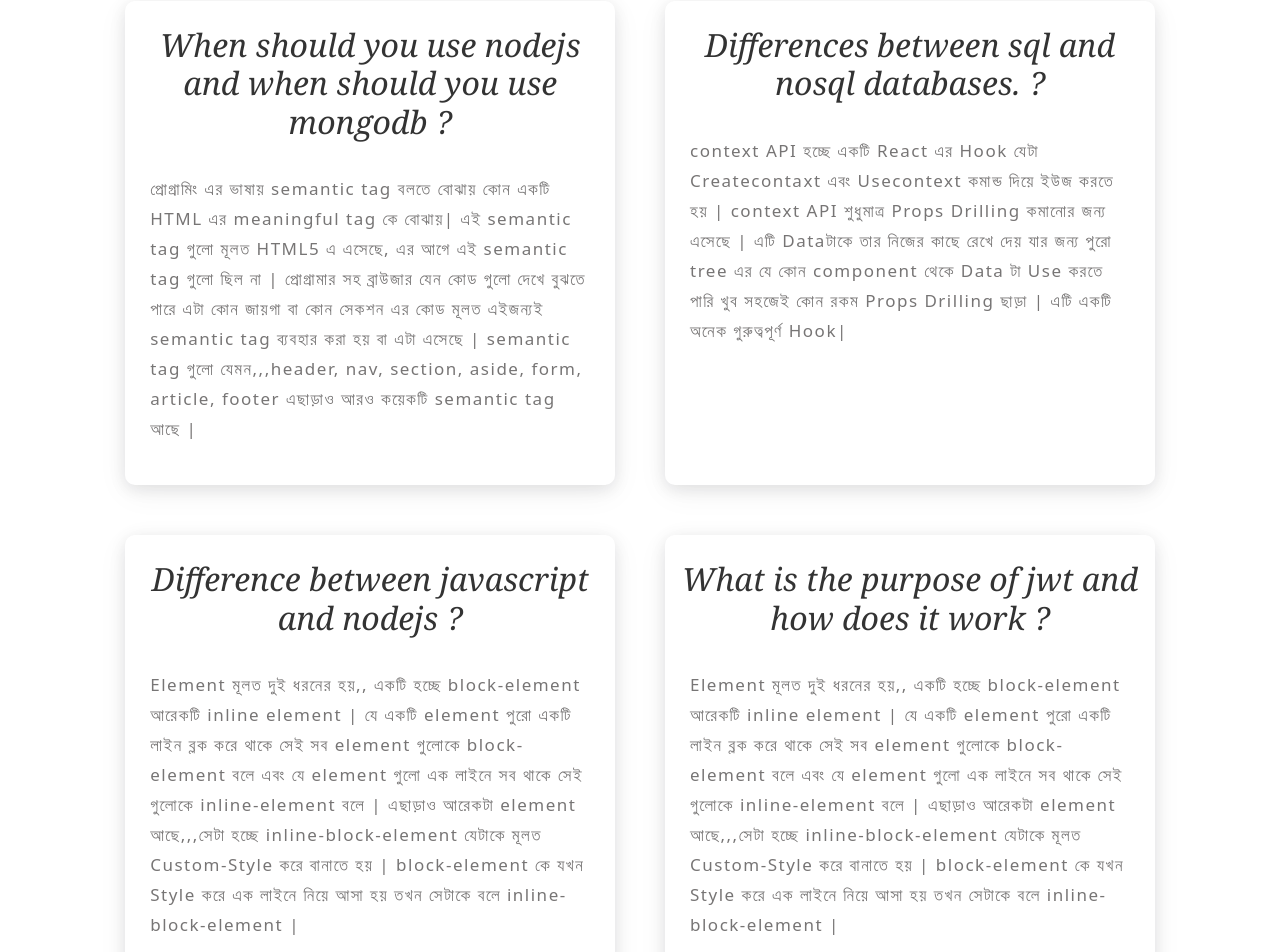
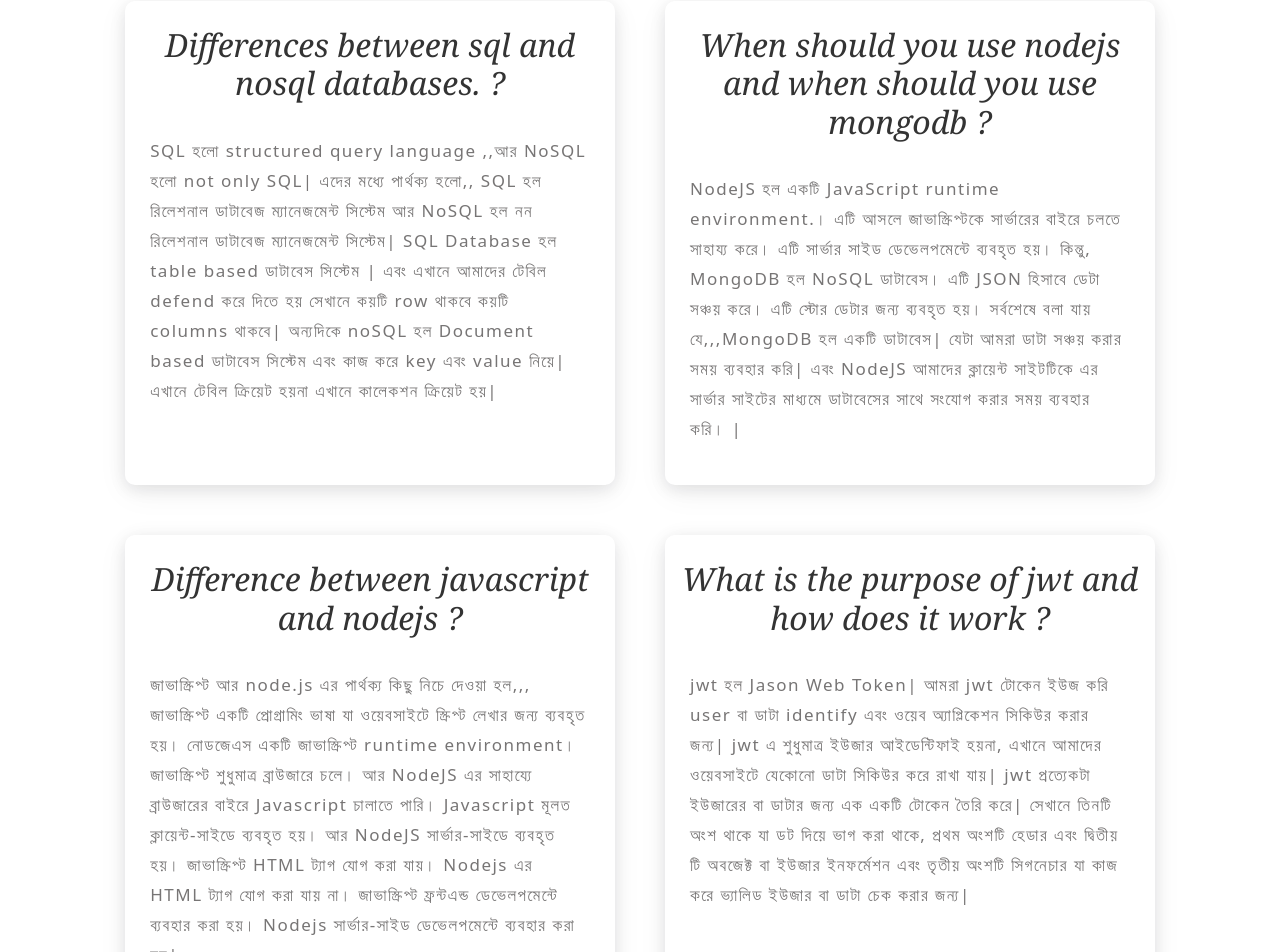
Before and after one commit to biplob4/Toys-warehouse, a React (Create React App) app: page /blogs in a window 1280 px wide. Shown: the part 140-1092 px from the top of the page. Built offline with nearby package versions, Linux system fonts and the light colour scheme; no server answers.

Commit message:
finesed my project

```diff
--- a/src/Pages/AddItem/AddItem.js
+++ b/src/Pages/AddItem/AddItem.js
@@ -27,11 +27,11 @@ const AddItem = () => {
                 <h1 className='pt-4 text-primary'>Add a new Product</h1>
                 <form className=' d-flex flex-column' onSubmit={handleSubmit(onSubmit)}>
                     <input className='ps-3  mb-3' placeholder='Name' {...register("name", { required: true, maxLength: 20 })} />
-                    <textarea className='ps-2 mb-3' placeholder='Description' {...register("description")} />
                     <input className='ps-3  mb-3' placeholder='SupplierName' {...register("supplierName")} />
                     <input className='ps-3  mb-3' placeholder='Quantity' {...register("quantity")} />
                     <input className='ps-3  mb-3' placeholder='price' {...register("price")} />
                     <input className='ps-3  mb-3' placeholder='Potho Url' {...register("image")} />
+                    <textarea className='ps-2 mb-3' placeholder='Description' {...register("description")} />
                     <input className='w-50 btn bg-primary text-light d-block mx-auto ps-auto' type="submit" value='Add Item' />
                 </form>
             </div>
--- a/src/Pages/Blogs/Blogs.js
+++ b/src/Pages/Blogs/Blogs.js
@@ -6,22 +6,26 @@ const Blogs = () => {
         <div>
             <div className='question'>
                 <div>
+                    <h2>Differences between sql and nosql databases. ?</h2>
+                    <p>SQL হলো structured query language ,,আর  NoSQL হলো not only SQL| এদের মধ্যে পার্থক্য হলো,,
+                        SQL হল রিলেশনাল ডাটাবেজ ম্যানেজমেন্ট সিস্টেম আর NoSQL  হল নন রিলেশনাল ডাটাবেজ ম্যানেজমেন্ট সিস্টেম|
+                        SQL Database হল  table based ডাটাবেস সিস্টেম | এবং এখানে আমাদের টেবিল defend করে দিতে হয় সেখানে কয়টি row থাকবে কয়টি columns থাকবে| অন্যদিকে noSQL হল  Document based ডাটাবেস সিস্টেম এবং  কাজ করে key এবং value নিয়ে| এখানে টেবিল ক্রিয়েট হয়না এখানে কালেকশন ক্রিয়েট হয়|</p>
+                </div>
+                <div>
                     <h2> When should you use nodejs and when should you use mongodb ?</h2>
-                    <p>প্রোগ্রামিং এর ভাষায় semantic tag বলতে বোঝায় কোন একটি HTML এর meaningful tag কে বোঝায়|
-                        এই semantic tag গুলো মূলত HTML5 এ এসেছে, এর আগে এই semantic tag গুলো ছিল না | প্রোগ্রামার সহ ব্রাউজার যেন কোড গুলো দেখে বুঝতে পারে এটা কোন জায়গা বা কোন সেকশন এর কোড মূলত এইজন্যই  semantic tag ব্যবহার করা হয় বা এটা এসেছে | semantic tag গুলো যেমন,,,header, nav, section, aside, form, article, footer এছাড়াও আরও কয়েকটি semantic tag আছে |
+                    <p> NodeJS হল একটি JavaScript  runtime environment.। এটি আসলে জাভাস্ক্রিপ্টকে সার্ভারের বাইরে চলতে সাহায্য করে। এটি সার্ভার সাইড ডেভেলপমেন্টে ব্যবহৃত হয়। কিন্তু, MongoDB হল NoSQL ডাটাবেস। এটি JSON  হিসাবে ডেটা সঞ্চয় করে। এটি স্টোর ডেটার জন্য ব্যবহৃত হয়।
+
+                        সর্বশেষে বলা যায় যে,,,MongoDB হল একটি ডাটাবেস| যেটা আমরা ডাটা সঞ্চয় করার সময় ব্যবহার করি| এবং NodeJS আমাদের ক্লায়েন্ট সাইটটিকে এর সার্ভার সাইটের মাধ্যমে ডাটাবেসের সাথে সংযোগ করার সময় ব্যবহার করি। |
                     </p>
                 </div>
                 <div>
-                    <h2>Differences between sql and nosql databases. ?</h2>
-                    <p>context API হচ্ছে একটি React এর Hook যেটা Createcontaxt এবং Usecontext কমান্ড দিয়ে ইউজ করতে হয় | context API শুধুমাত্র Props Drilling কমানোর জন্য এসেছে | এটি  Dataটাকে তার নিজের কাছে রেখে দেয় যার জন্য পুরো tree এর যে কোন component থেকে Data টা Use করতে পারি খুব সহজেই কোন রকম Props Drilling ছাড়া  | এটি একটি অনেক গুরুত্বপূর্ণ Hook|</p>
-                </div>
-                <div>
                     <h2>Difference between javascript and nodejs ?</h2>
-                    <p>Element মূলত দুই ধরনের হয়,, একটি হচ্ছে block-element আরেকটি inline element | যে একটি element  পুরো একটি লাইন ব্লক করে থাকে  সেই সব element গুলোকে block-element বলে এবং যে  element গুলো এক লাইনে সব থাকে সেই গুলোকে inline-element  বলে | এছাড়াও আরেকটা element আছে,,,সেটা হচ্ছে  inline-block-element যেটাকে মূলত Custom-Style করে বানাতে হয় | block-element কে যখন Style করে এক লাইনে নিয়ে আসা হয় তখন সেটাকে বলে inline-block-element |</p>
+                    <p>জাভাস্ক্রিপ্ট আর node.js এর পার্থক্য কিছু নিচে দেওয়া হল,,,
+                        জাভাস্ক্রিপ্ট একটি প্রোগ্রামিং ভাষা যা ওয়েবসাইটে স্ক্রিপ্ট লেখার জন্য ব্যবহৃত হয়। নোডজেএস একটি জাভাস্ক্রিপ্ট runtime environment। জাভাস্ক্রিপ্ট শুধুমাত্র ব্রাউজারে চলে। আর NodeJS এর সাহায্যে ব্রাউজারের বাইরে Javascript চালাতে পারি। Javascript মূলত ক্লায়েন্ট-সাইডে ব্যবহৃত হয়। আর NodeJS সার্ভার-সাইডে ব্যবহৃত হয়। জাভাস্ক্রিপ্ট HTML  ট্যাগ যোগ করা যায়। Nodejs এর HTML ট্যাগ যোগ করা যায় না। জাভাস্ক্রিপ্ট ফ্রন্টএন্ড ডেভেলপমেন্টে ব্যবহার করা হয়। Nodejs সার্ভার-সাইড ডেভেলপমেন্টে ব্যবহার করা হয়|</p>
                 </div>
                 <div>
                     <h2> What is the purpose of jwt and how does it work ?</h2>
-                    <p>Element মূলত দুই ধরনের হয়,, একটি হচ্ছে block-element আরেকটি inline element | যে একটি element  পুরো একটি লাইন ব্লক করে থাকে  সেই সব element গুলোকে block-element বলে এবং যে  element গুলো এক লাইনে সব থাকে সেই গুলোকে inline-element  বলে | এছাড়াও আরেকটা element আছে,,,সেটা হচ্ছে  inline-block-element যেটাকে মূলত Custom-Style করে বানাতে হয় | block-element কে যখন Style করে এক লাইনে নিয়ে আসা হয় তখন সেটাকে বলে inline-block-element |</p>
+                    <p>jwt হল Jason Web Token| আমরা jwt টোকেন ইউজ করি user বা ডাটা  identify এবং ওয়েব অ্যাপ্লিকেশন সিকিউর করার জন্য| jwt এ শুধুমাত্র ইউজার আইডেন্টিফাই হয়না, এখানে আমাদের ওয়েবসাইটে যেকোনো ডাটা সিকিউর করে রাখা যায়| jwt প্রত্যেকটা ইউজারের বা ডাটার জন্য এক একটি টোকেন তৈরি করে| সেখানে তিনটি অংশ থাকে যা ডট দিয়ে ভাগ করা থাকে, প্রথম অংশটি হেডার এবং দ্বিতীয় টি অবজেক্ট বা ইউজার ইনফর্মেশন এবং তৃতীয় অংশটি সিগনেচার যা  কাজ করে ভ্যালিড ইউজার বা ডাটা চেক করার জন্য|</p>
                 </div>
             </div>
         </div>
--- a/src/Pages/Inventory/Inventorys/Inventorys.js
+++ b/src/Pages/Inventory/Inventorys/Inventorys.js
@@ -44,6 +44,7 @@ const Inventorys = () => {
                 .then(res => res.json())
                 .then(data => {
                     const remainning = toys.filter(toy => toy._id !== id);
+                    toast('Delete Item')
                     setToys(remainning);
                 })
         }
--- a/src/Pages/MyItem/MyItem.js
+++ b/src/Pages/MyItem/MyItem.js
@@ -6,6 +6,7 @@ import React, { useEffect, useState } from 'react';
 import { Button } from 'react-bootstrap';
 import { useAuthState } from 'react-firebase-hooks/auth';
 import { useNavigate } from 'react-router-dom';
+import { toast } from 'react-toastify';
 import auth from '../Sheard/firebase.init/Firebase.init';
 import './MyItem.css';
 
@@ -49,6 +50,7 @@ const MyItem = () => {
                 .then(data => {
                     const remainning = userProduct.filter(product => product._id !== id);
                     setUserProduct(remainning);
+                    toast('Delete Item')
                 })
         }
     }
```
Also changed, not shown: src/Pages/Inventory/Inventory/Inventory.js (+6 -5 lines), src/Pages/Sheard/Header/Header.js (+8 -4 lines), 1 other file (tests, documents, lock files or other folders).
